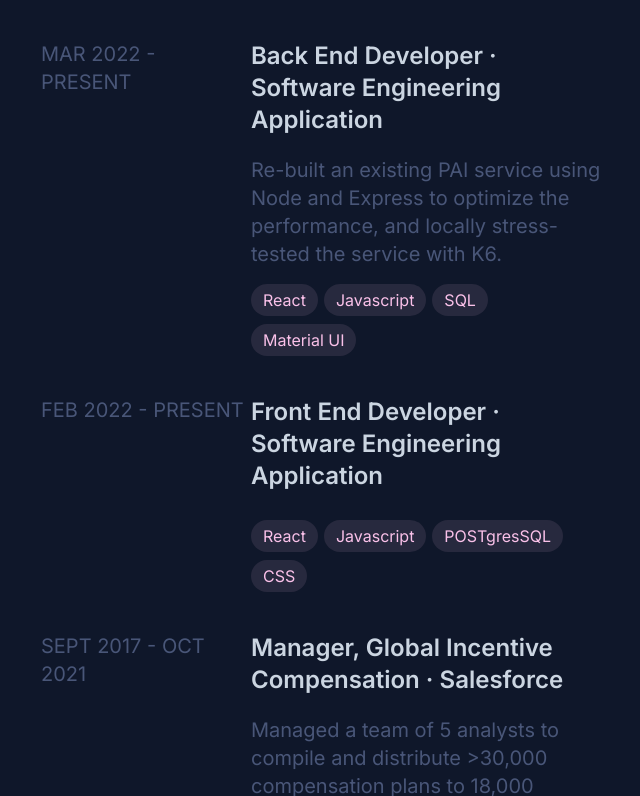
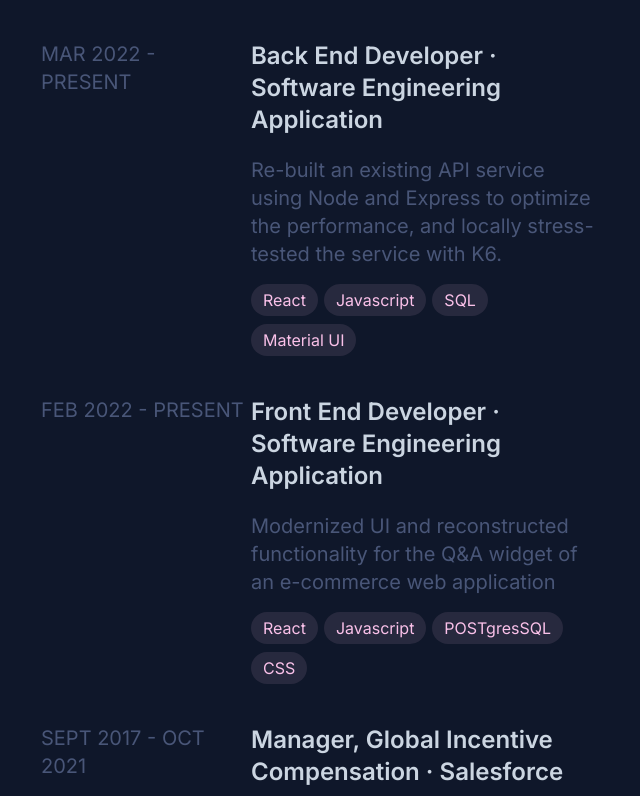
Before and after one commit to L-Chew/Personal-Portfolio, a React app: page /learn-more in a window 1280 px wide. Shown: the part 732-1528 px from the top of the page, without its empty margins (599-1239 px from the left). Built offline with nearby package versions, Linux system fonts and the light colour scheme; the HTML template or start-up script is replaced by a standard one.

Commit message:
Experience: added text

```diff
--- a/client/src/Components/Experience.jsx
+++ b/client/src/Components/Experience.jsx
@@ -17,7 +17,7 @@ const Experience = () => {
       'company': 'Software Engineering Application',
       'role': 'Back End Developer',
       'application': 'Atelier API',
-      'description': 'Re-built an existing PAI service using Node and Express to optimize the performance, and locally stress-tested the service with K6. ',
+      'description': 'Re-built an existing API service using Node and Express to optimize the performance, and locally stress-tested the service with K6. ',
       'techStack': ['React', 'Javascript', 'SQL', 'Material UI']
     },
     {
@@ -26,7 +26,7 @@ const Experience = () => {
       'company': 'Software Engineering Application',
       'role': 'Front End Developer',
       'application': 'Catwalk',
-      'description': '',
+      'description': 'Modernized UI and reconstructed functionality for the Q&A widget of an e-commerce web application',
       'techStack': ['React', 'Javascript', 'POSTgresSQL', 'CSS']
     },
     {
```
